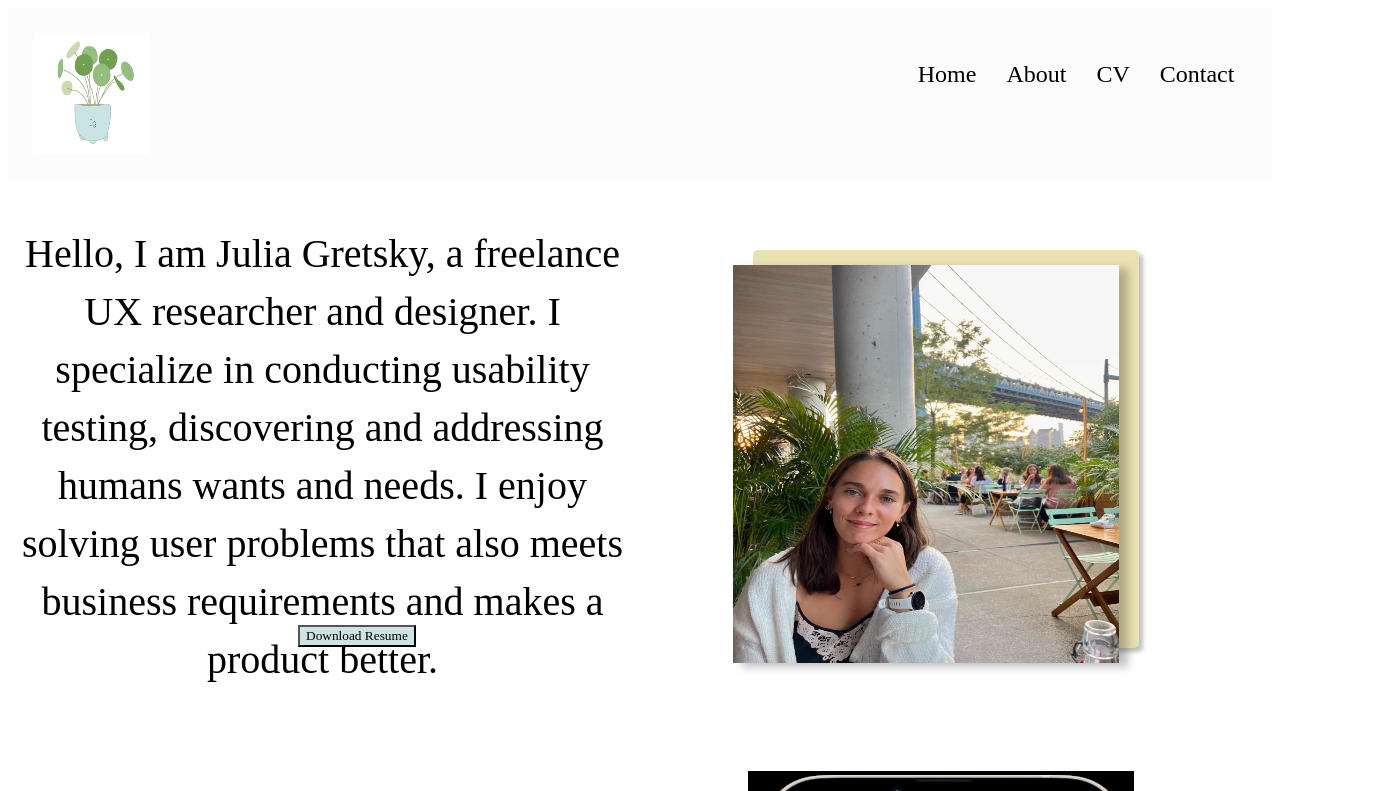
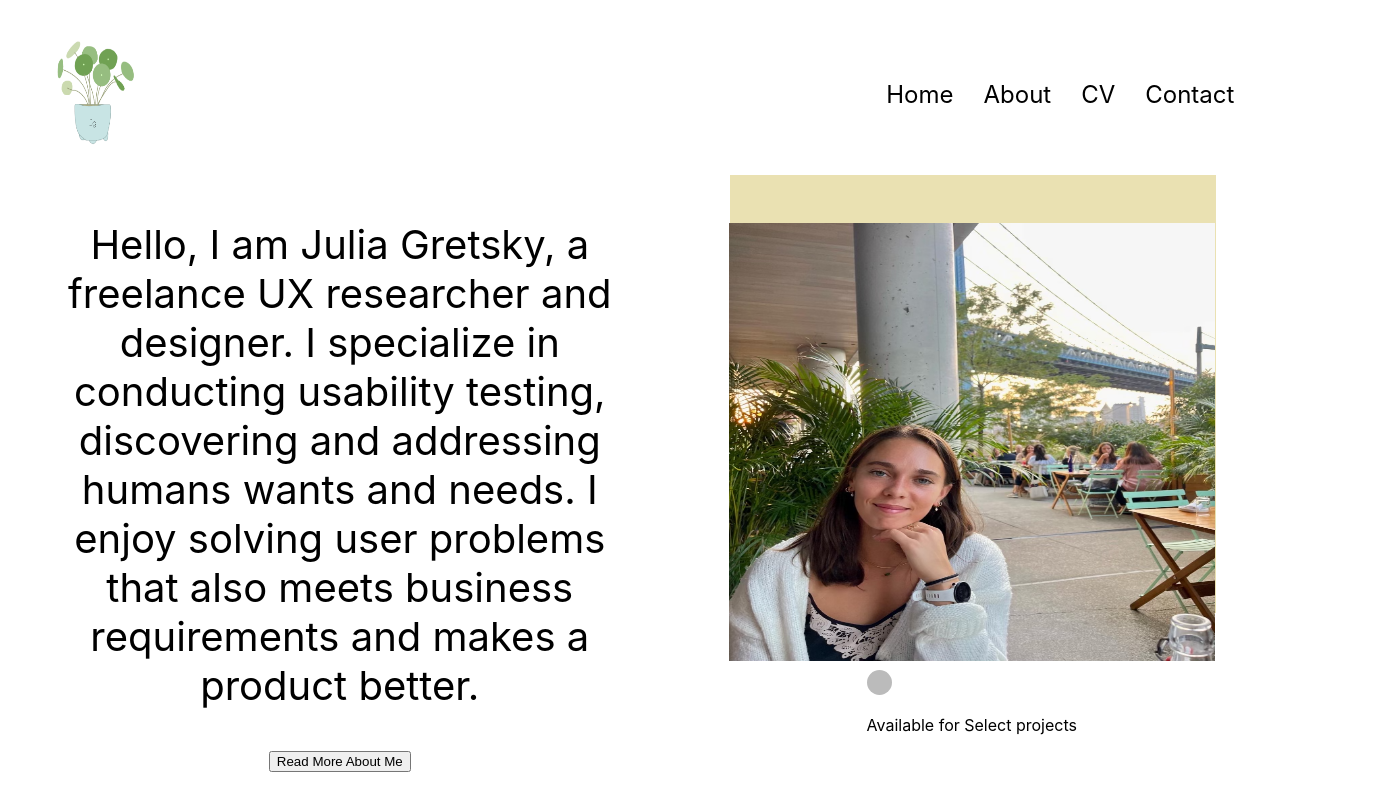
Before and after one commit to jgretsky/-UX_UI_HW_19, a plain HTML site: page index.html in a window 1280 px wide. Shown: the top 791 px of the page, 1398 px wide, since content can reach past the window. Drawn offline with Linux system fonts and the light colour scheme.

Commit message:
flexbox updates

```diff
--- a/index.html
+++ b/index.html
@@ -1,63 +1,80 @@
 <!DOCTYPE html>
-<html>
+<html lang="en">
 <head>
-        <title></title>
+    <meta charset="UTF-8">
+    <meta http-equiv="X-UA-Compatible" content="IE=edge">
+    <meta name="viewport" content="width=device-width, initial-scale=1.0">
+    <title>Document</title>
     <link rel="stylesheet" href="style.css">
-        <meta name="viewport" content="width"=device-width, initial-scale="1.0">
 </head>
 
 <body>
-
+    <!--NAV BAR-->
     <header class="flex">
-
         <nav class="flex">
             <div class="flex logo">
-                    <img src="images 19/Screen Shot 2023-01-09 at 1.20.20 PM.png" alt="pilea plant logo in blue pot" width="117" height="122">
+                <img src="images 19/Screen Shot 2023-01-09 at 1.20.20 PM.png" alt="jgLogo" width="117" height="122">
             </div>
 
-                <ul class="flex">
-                    <p> Home </p>
-                    <p> About </p>
-                    <p> CV </p>
-                    <p> Contact </p>
+            <ul class="flex tabs">
+                <li> Home </li>
+                <li> About </li>
+                <li> CV </li>
+                <li> Contact </li>
               </ul>
 
         </nav>
 
     </header>
 
-        <section class="heroImg">
-            <div>
-                <div class="pic"></div>
+    <section class="b_content">
+        <!--intro and intro picture -->
 
-                <div class="hero_pic">
-                    <img src="images 19/90029A34-C4E2-4F4D-BE90-2C2126F69507.png" alt="girl with brown hair under brooklyn bridge" width="386" height="398" >
-                </div>
+        <section class="intro_box">
 
-                <p class="intro">
-                    Hello, I am Julia Gretsky, a freelance UX researcher and designer. I specialize in conducting usability testing, discovering and addressing humans wants and needs. I enjoy solving user problems that also meets business requirements and makes a product better.
+            <div class="intro_left">
+                <div class="I_T">
+                    <p> Hello, I am Julia Gretsky, a freelance UX researcher and designer. I specialize in conducting usability testing, discovering and addressing humans wants and needs. I enjoy solving user problems that also meets business requirements and makes a product better.
                     </p>
                 </div>
 
-            <button onclick="myFunction()" type="button" class="download">
-                Download Resume
+                <div class="more_about">
+                    <button onclick="myFunction()" type="button" class="more2">
+                        Read More About Me
                     </button>
 
                     <p id="demo"></p>
+                </div>
+            </div>
+
+            <div class="intro_pic">
+                <div class="picture">
+                    <img src="images 19/90029A34-C4E2-4F4D-BE90-2C2126F69507.png" alt="intro photo" width="486" height="438">
+
+                    <div class="yellow"></div>
+                </div>
+
+                <div class="availble">
+
+                    <span class="cirlce"></span>
+
+                    <div class="Av_text">
+                        <p>Available for Select projects</p>
+                    </div>
+                </div>
+
+            </div>
         </section>
 
+        <!--Recent Work-->
 
         <section class="work">
-            <div class="greenT">
-                <img src="images 19/Screen Shot 2023-01-04 at 2.56.59 PM.png" alt="greenT" width="386" height="490" >
-            </div>
-
-            <p class="greenText">
-                    Green “T” is a service that has a dual-concept.  The first part of the service is helping users enhance their knowledge about what it means to live sustainably. The service will help people at all knowledge levels. The second part of the service is an ecommerce platform where users can access sustainable products and shop the most reliable brands.
-            </p>
-
+            <div class="w_text"></div>
+            <div class="w_pic"></div>
+        </section>
     </section>
 
+    <!--Footer-->
     <section class="footloc">
         <footer>
             <ul>
@@ -68,7 +85,9 @@
             </ul>
         </footer>
     </section>
+
+
 </body>
 
-    <script src="index.js" type="text/javascript"></script>
+    <script src="index.js"></script>
 </html>
--- a/index.js
+++ b/index.js
@@ -1,6 +1,6 @@
 function myFunction()
 {
-    document.getElementById("demo").innerHTML = "Thank you for downloading my resume";
+    document.getElementById("demo").innerHTML = "Let's Go!";
 }
 console.log("Your index.js file is loaded correctly!");
 console.log("Hello world!");
--- a/style.css
+++ b/style.css
@@ -19,103 +19,85 @@ nav{
     padding: 1%;
     text-align: center;
     justify-content: space-between;
-    background-color: #FCFCFC;
+    align-items: center;
 }
 
-nav p{
-    padding-left: 15px;
-    margin-left: 10px;
-    margin-right: 5px;
-    font-size: 24px;
-    font-family: 'Sofia Sans';
-
-}
-
-
-ul{
+.tabs{
     width: 50%;
     margin-right: 20px;
     justify-content: end; /* move all content allt he way to right in that flex box*/
 }
 
-.heroImg{
-    height: auto;
-    padding: 5px;
-    position: relative;
-    display: flex;
-    flex-direction:column;
+.tabs li{
+    list-style-type: none;
+    text-align: center;
+    padding-left: 15px;
+    margin-left: 10px;
+    margin-right: 5px;
+    font-size: 24px;
+    font-family: -apple-system, BlinkMacSystemFont, 'Segoe UI', Roboto, Oxygen, Ubuntu, Cantarell, 'Open Sans', 'Helvetica Neue', sans-serif;
 }
 
-.hero_pic{
-    position: absolute;
-    top: 75px;
-    left: 715px;
-    margin: 10px;
-    filter: drop-shadow(9px 4px 4px rgba(0, 0, 0, 0.25));
-    border-radius: 5px
+/* BODY */
+
+.b_content{
+    display: flex;
+    flex-direction: column;
+    font-family: -apple-system, BlinkMacSystemFont, 'Segoe UI', Roboto, Oxygen, Ubuntu, Cantarell, 'Open Sans', 'Helvetica Neue', sans-serif;
+
 }
 
-.pic {
-    position: absolute;
-    margin: 10px;
-    width: 386px;
-    height:398px;
-    top: 60px;
-    left: 735px;
-    background-color: #EAE1B2;
-    box-shadow: 4px 4px 4px rgba(0, 0, 0, 0.25);
-    border-radius: 5px;
+.intro_box{
+    display: flex;
+    flex-direction: row;
+    align-items: center;
+    justify-content: space-around;
 }
 
-.intro{
-    display: inline-block;
-    width: 619px;
-    text-align: center;
-    top: 60px;
-    left: 90px;
-
-    font-family: 'Sofia Sans';
-    font-style: normal;
-    font-weight: 300;
-    font-size: 40px;
-    line-height: 58px;
+.intro_left{
+    display: flex;
+    flex-direction: column;
+    align-items: center;
+    width: 45%;
 }
 
-button{
-    font-family: 'Sofia Sans';
-    background-color: #CDE3E4;
+.I_T{
+    font-size: 40px;
+    font-family: -apple-system, BlinkMacSystemFont, 'Segoe UI', Roboto, Oxygen, Ubuntu, Cantarell, 'Open Sans', 'Helvetica Neue', sans-serif;
+    text-align: center;
+    font-weight: regular;
 }
 
-.download{
-    margin: 0 auto;
-    position: absolute;
-    top: 445px;
-    left: 290px;
+.intro_pic{
+    display: flex;
+    flex-direction: column;
+    align-items: center;
+    width: 40%;
 }
 
-
-.work{
-    height: fit-content;
-    padding: 5px;
-    position: relative;
+.picture{
+    margin: 5px;
 }
 
-.greenT {
-    width: 386px;
-    position: relative;
-    left: 735px;
+.yellow{
+    width:486px;
+    height: 438px;
+    background-color:#EAE1B2;
+    position: absolute;
+    top: 175px;
+    right: 4rem;
+    z-index: -1;
 }
 
-.greenText{
-    width: 386px;
-    font-family: 'Sofia Sans';
-    text-align: center;
-    position: relative;
-    top: 70px;
-    left: 290px;
-    background-color: #C7D1C6;
-    line-height: 40px;
-}
+.cirlce {
+    height: 25px;
+    width: 25px;
+    background-color: #bbb;
+    border-radius: 50%;
+    display: inline-block;
+  }
+
+/* FOOTER*/
 
 .footloc{
     position: relative;
@@ -125,9 +107,9 @@ button{
 footer{
     display: flex;
     justify-content: center;
+    position: absolute;
     bottom: 0%;
     background-color: #CDE3E4;
-    padding:5%;
     width: 100%;
     height: fit-content;
 }
@@ -139,6 +121,6 @@ footer ul li{
     margin-left: 10px;
     margin-right: 10px;
     font-size: 16px;
-    font-family: 'Sofia Sans';
+    font-family: -apple-system, BlinkMacSystemFont, 'Segoe UI', Roboto, Oxygen, Ubuntu, Cantarell, 'Open Sans', 'Helvetica Neue', sans-serif;
     white-space: nowrap; /*I didnt want there to be any line breaks in the text lines*/
 }
```
Lines whose indentation alone changed are shown as unchanged.
